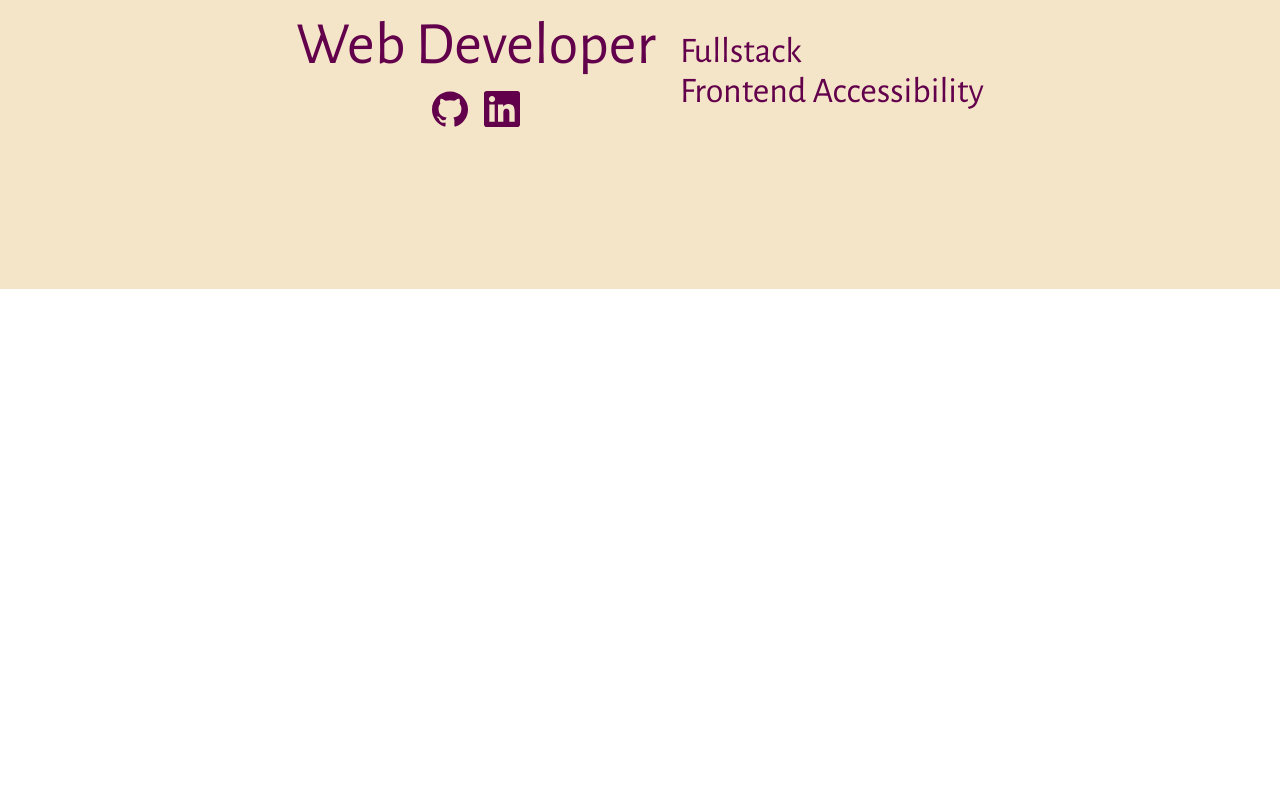
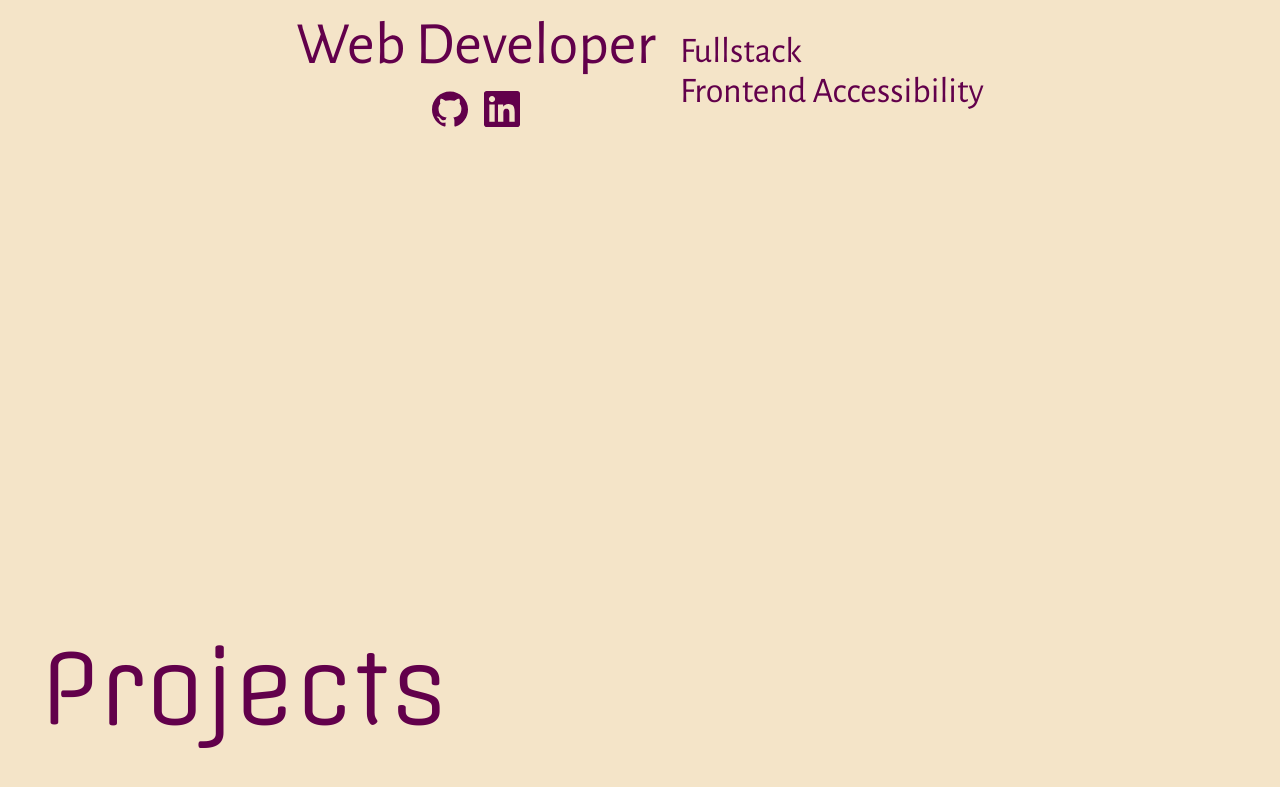
Before and after one commit to AshlavaDev/portfolio, a Next.js app: page / in a window 1280 px wide. Shown: the part 511-1298 px from the top of the page. Before the commit the page ends 800 px from the top, so only its background shows below. Built offline with nearby package versions, Linux system fonts and the light colour scheme.

Commit message:
add basic Projects section

```diff
--- a/app/page.tsx
+++ b/app/page.tsx
@@ -1,11 +1,13 @@
 import Intro from "@/components/Intro";
 import NavBar from "@/components/NavBar";
+import Projects from "@/components/Projects";
 
 export default function Home() {
   return (
-    <main className="flex min-h-screen flex-col bg-cream">
+    <main className="flex min-h-screen flex-col bg-cream font-alegreya ">
       <NavBar />
       <Intro />
+      <Projects />
     </main>
   )
 };
--- a/components/Intro.tsx
+++ b/components/Intro.tsx
@@ -18,7 +18,7 @@ export default function Intro({}: Props) {
         />
       </div>
       <h1 className='font-offside md:text-6xl text-4xl py-4 md:py-6'>Ashley Morgan</h1>
-      <div className='flex flex-col md:flex-row gap-y-5 items-center justify-between gap-x-6 font-alegreya text-2xl md:text-4xl text-burgundy'>
+      <div className='flex flex-col md:flex-row gap-y-5 items-center justify-between gap-x-6 text-2xl md:text-4xl text-burgundy'>
         <div className='flex flex-col items-center gap-y-4'>
           <h3 className='text-4xl md:text-6xl'>Web Developer</h3>
           <div className='flex gap-x-4'>
--- a/components/NavBar.tsx
+++ b/components/NavBar.tsx
@@ -13,7 +13,7 @@ export default function NavBar({}: Props) {
   const [isOpen, setIsOpen] = useState(false);
 
   return (
-    <header className='font-alegreya bg-burgundy min-w-full text-cream px-4 md:px-8 py-2 md:py-4 flex flex-col justify-center md:flex-row gap-y-4 md:items-center md:justify-between fixed w-full z-20 top-0 left-0'>
+    <header className='bg-burgundy min-w-full text-cream px-4 md:px-8 py-2 md:py-4 flex flex-col justify-center md:flex-row gap-y-4 md:items-center md:justify-between fixed w-full z-20 top-0 left-0'>
       <div className='flex justify-between items-center space-x-2'>
         {/*TODO: Add Logo */}
         <h2 className='font-offside text-2xl hidden md:block'>Ashley Morgan</h2>
@@ -30,7 +30,7 @@ export default function NavBar({}: Props) {
             </Link>
           </li>
           <li>
-            <Link href='' className='navLink'>
+            <Link href='#projects' className='navLink'>
               Projects
             </Link>
           </li>
--- /dev/null
+++ b/components/Projects.tsx
@@ -0,0 +1,11 @@
+import React from 'react';
+
+type Props = {}
+
+export default function Projects({}: Props) {
+  return (
+    <section id='projects' className='min-h-screen flex items-center'>
+      <h2 className='text-burgundy font-offside text-4xl md:text-8xl px-10'>Projects</h2>
+    </section>
+  )
+}
--- a/next.config.js
+++ b/next.config.js
@@ -1,4 +1,6 @@
 /** @type {import('next').NextConfig} */
-const nextConfig = {}
 
-module.exports = nextConfig
+const nextConfig = {
+}
+
+module.exports = nextConfig;
```
Also changed, not shown: 1 other file (tests, documents, lock files or other folders).
